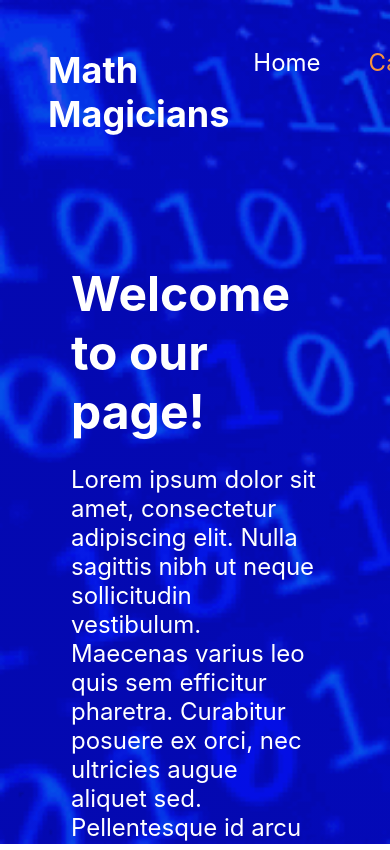
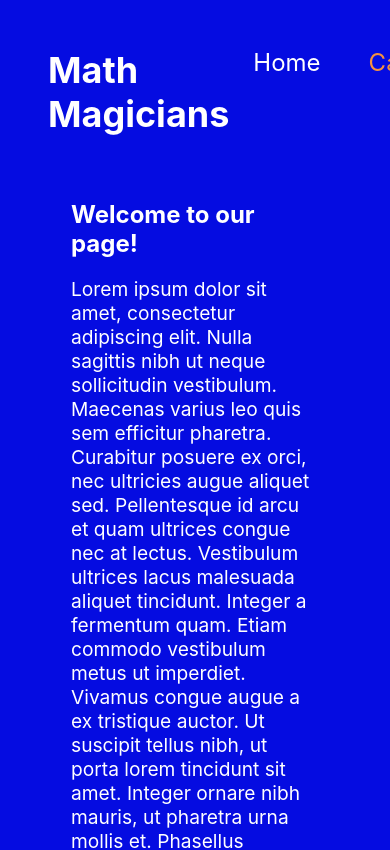
Before and after one commit to LIBERCOSOFT/maths-magicians, a React (Create React App) app: page / in a window 390 px wide. Shown: the top 850 px of the page. Built offline with nearby package versions, Linux system fonts and the light colour scheme.

Commit message:
Add basic mobile styles

```diff
--- a/src/App.css
+++ b/src/App.css
@@ -137,12 +137,34 @@ nav {
   .display {
     font-size: 1.7em;
   }
+
+  .home__container {
+    margin: 1em auto;
+  }
+
+  .quoteContainer h2,
+  .home__container h2 {
+    font-size: 1.5em;
+  }
+
+  .home__container p {
+    font-size: 1.2em;
+  }
+
+  body {
+    background-image: none;
+    background-color: rgba(5, 12, 225);
+  }
+
+  .calculator__container {
+    flex-direction: column;
+  }
 }
 
 @media screen and (max-width: 428px) {
   .buttonContainer > div > button {
     padding: 0.5em;
-    font-size: 1em;
+    font-size: 1.5em;
     font-weight: 600;
   }
 
```
